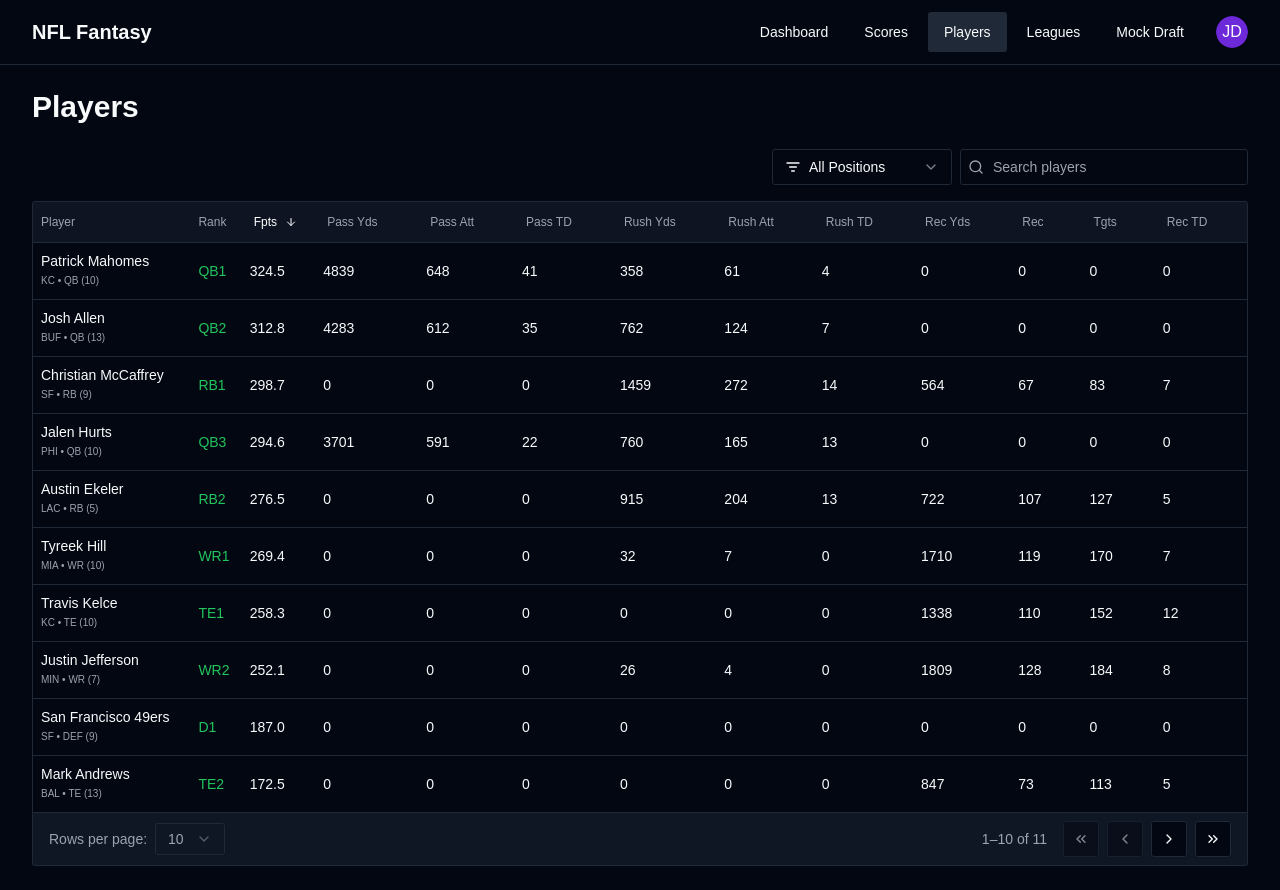
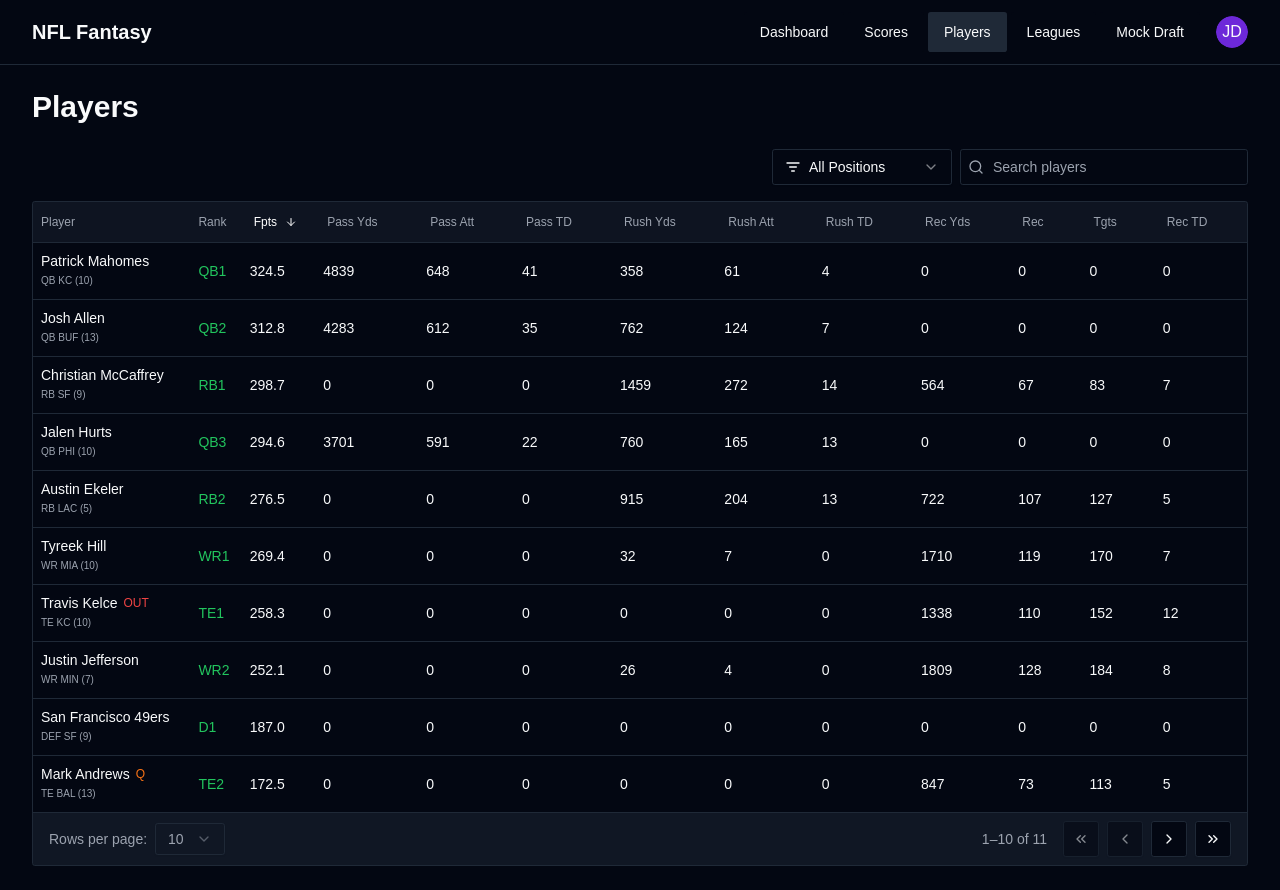
Before and after one commit to liamgecko/ffapp, a React (Vite) app: page /players in a window 1280 px wide. Built offline with nearby package versions, Linux system fonts and the light colour scheme.

Commit message:
Add injury designation

```diff
--- a/src/components/players/players-table.tsx
+++ b/src/components/players/players-table.tsx
@@ -31,6 +31,7 @@ import { TablePagination } from "./players-table-pagination"
 import { TableSearch } from "./players-table-search"
 import { TableEmpty } from "./players-table-empty"
 import { PositionFilter } from "./players-table-position-filter"
+import { cn } from "@/lib/utils"
 
 export function PlayersTable() {
   const [sorting, setSorting] = useState<SortingState>([
@@ -99,9 +100,19 @@ export function PlayersTable() {
       header: "Player",
       cell: ({ row }) => (
         <div>
-          <div>{row.original.name}</div>
+          <div className="flex items-center gap-1.5">
+            {row.original.name}
+            {row.original.injury && (
+              <span className={cn(
+                "text-xs font-medium",
+                row.original.injury === "Q" ? "text-orange-500" : "text-red-500"
+              )}>
+                {row.original.injury}
+              </span>
+            )}
+          </div>
           <div className="text-[10px] font-normal text-muted-foreground">
-            {row.original.team} • {row.original.position} ({row.original.byeWeek})
+            {row.original.position} {row.original.team} ({row.original.byeWeek})
           </div>
         </div>
       ),
--- a/src/data/mock-players.ts
+++ b/src/data/mock-players.ts
@@ -15,6 +15,7 @@ export type Player = {
   receptions: number
   targets: number
   receivingTouchdowns: number
+  injury: string
 }
 
 export const mockPlayers: Player[] = [
@@ -34,7 +35,8 @@ export const mockPlayers: Player[] = [
     receivingYards: 0,
     receptions: 0,
     targets: 0,
-    receivingTouchdowns: 0
+    receivingTouchdowns: 0,
+    injury: ""
   },
   {
     id: "2",
@@ -52,7 +54,8 @@ export const mockPlayers: Player[] = [
     receivingYards: 564,
     receptions: 67,
     targets: 83,
-    receivingTouchdowns: 7
+    receivingTouchdowns: 7,
+    injury: ""
   },
   {
     id: "3",
@@ -70,7 +73,8 @@ export const mockPlayers: Player[] = [
     receivingYards: 1809,
     receptions: 128,
     targets: 184,
-    receivingTouchdowns: 8
+    receivingTouchdowns: 8,
+    injury: ""
   },
   {
     id: "4",
@@ -88,7 +92,8 @@ export const mockPlayers: Player[] = [
     receivingYards: 1338,
     receptions: 110,
     targets: 152,
-    receivingTouchdowns: 12
+    receivingTouchdowns: 12,
+    injury: "OUT"
   },
   {
     id: "5",
@@ -106,7 +111,8 @@ export const mockPlayers: Player[] = [
     receivingYards: 0,
     receptions: 0,
     targets: 0,
-    receivingTouchdowns: 0
+    receivingTouchdowns: 0,
+    injury: ""
   },
   {
     id: "6",
@@ -124,7 +130,8 @@ export const mockPlayers: Player[] = [
     receivingYards: 722,
     receptions: 107,
     targets: 127,
-    receivingTouchdowns: 5
+    receivingTouchdowns: 5,
+    injury: ""
   },
   {
     id: "7",
@@ -142,7 +149,8 @@ export const mockPlayers: Player[] = [
     receivingYards: 1710,
     receptions: 119,
     targets: 170,
-    receivingTouchdowns: 7
+    receivingTouchdowns: 7,
+    injury: ""
   },
   {
     id: "8",
@@ -160,7 +168,8 @@ export const mockPlayers: Player[] = [
     receivingYards: 0,
     receptions: 0,
     targets: 0,
-    receivingTouchdowns: 0
+    receivingTouchdowns: 0,
+    injury: ""
   },
   {
     id: "9",
@@ -178,7 +187,8 @@ export const mockPlayers: Player[] = [
     receivingYards: 0,
     receptions: 0,
     targets: 0,
-    receivingTouchdowns: 0
+    receivingTouchdowns: 0,
+    injury: ""
   },
   {
     id: "10",
@@ -196,7 +206,8 @@ export const mockPlayers: Player[] = [
     receivingYards: 847,
     receptions: 73,
     targets: 113,
-    receivingTouchdowns: 5
+    receivingTouchdowns: 5,
+    injury: "Q"
   },
   {
     id: "11",
@@ -214,6 +225,7 @@ export const mockPlayers: Player[] = [
     receivingYards: 0,
     receptions: 0,
     targets: 0,
-    receivingTouchdowns: 0
+    receivingTouchdowns: 0,
+    injury: ""
   }
 ]
--- /dev/null
+++ b/src/types/player.ts
@@ -0,0 +1,3 @@
+export type Player = {
+  injury?: "Q" | "D" | "OUT" | "IR" | "SUS" | "PUP" | "EX"
+}
```
